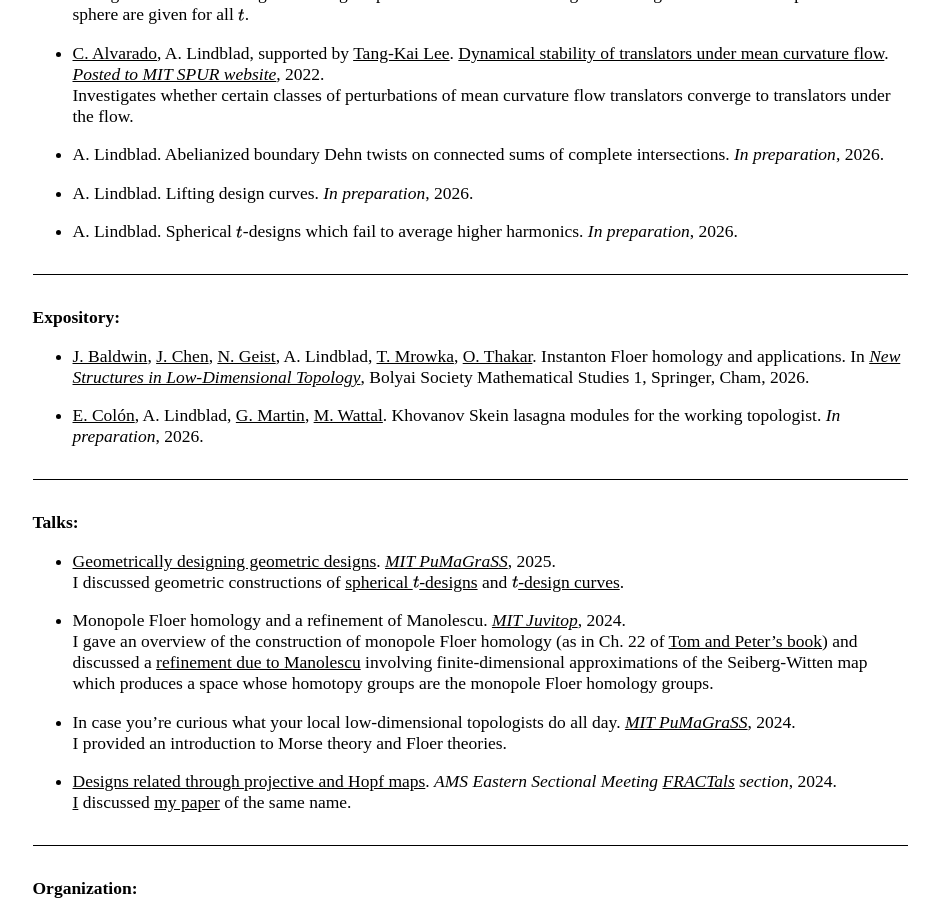
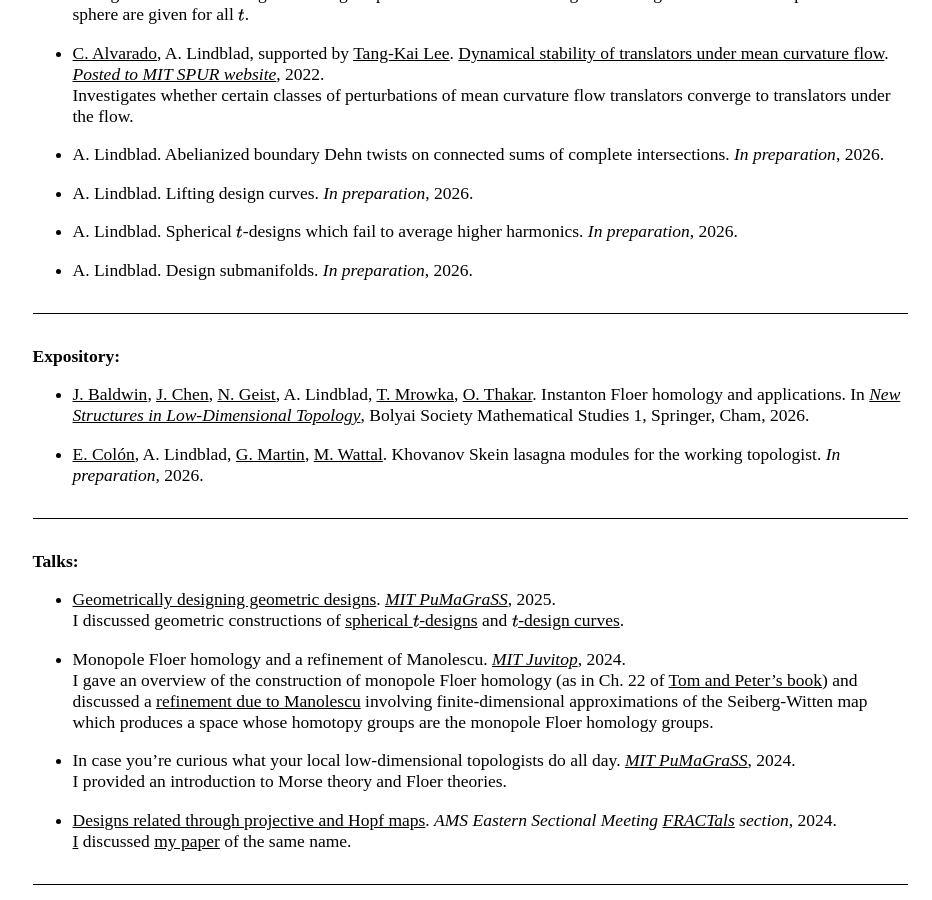
Before and after one commit to AyodejiLindblad/AyodejiLindblad.github.io, a Jekyll site: the page built from index.md, in a window 1280 px wide and 900 px high, scrolled down 957 px. Shown: the whole window, without its empty margins (170-1102 px from the left). Built offline with Jekyll 4.4.1, drawn with Linux system fonts in a browser that asks for light colours; some web fonts are replaced.

Commit message:
Added design submanifolds

```diff
--- a/index.md
+++ b/index.md
@@ -55,6 +55,8 @@ I'm a third-year PhD student of [Tom Mrowka](https://math.mit.edu/~mrowka/) at [
 * A. Lindblad. Lifting design curves. *In preparation*, 2026.
 
 * A. Lindblad. Spherical $t$-designs which fail to average higher harmonics. *In preparation*, 2026.
+
+* A. Lindblad. Design submanifolds. *In preparation*, 2026.
 
 ---
 
```
